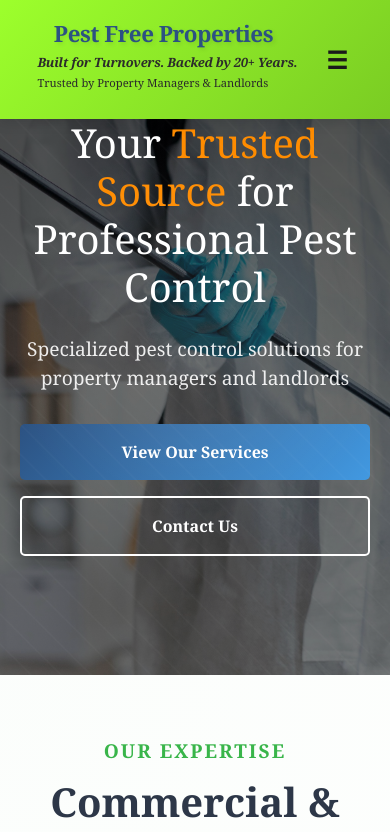
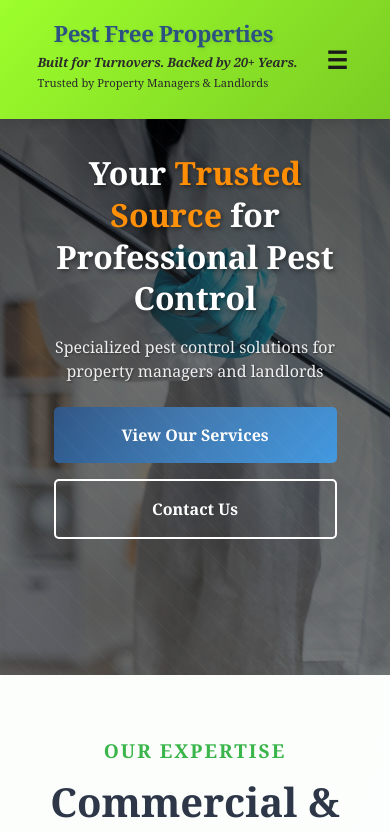
Before and after one commit to JediMasterBordeaux/PestFreeproperties, a React (Vite) app: page / in a window 390 px wide. Shown: the top 832 px of the page. Built offline with nearby package versions, Linux system fonts and the light colour scheme.

Commit message:
Fix: Hero section text cutoff and responsiveness improvements

```diff
--- a/src/Styles/text_over_img_styles.scss
+++ b/src/Styles/text_over_img_styles.scss
@@ -1,69 +1,85 @@
 .hero-section {
   position: relative;
   width: 100%;
-  height: 80vh;
+  min-height: 80vh;
   overflow: hidden;
   padding-top: env(safe-area-inset-top);
+  background-size: cover;
+  background-position: center;
+  display: flex;
+  align-items: center;
+  justify-content: center;
 
-  .hero-image {
-    width: 100%;
-    height: 100%;
-    object-fit: cover;
-    filter: brightness(0.7);
+  &::before {
+    content: '';
+    position: absolute;
+    top: 0;
+    left: 0;
+    right: 0;
+    bottom: 0;
+    background: rgba(0, 0, 0, 0.5);
+    z-index: 1;
   }
 
-  .hero-text {
-    position: absolute;
-    top: 50%;
-    left: 50%;
-    transform: translate(-50%, -50%);
+  .hero-content {
+    position: relative;
+    z-index: 2;
     text-align: center;
     color: white;
     width: 90%;
     max-width: 1200px;
-    z-index: 2;
-    padding-top: 3rem;
+    padding: 2rem;
+    margin-top: 4rem;
 
     h1 {
-      font-size: 4rem;
+      font-size: clamp(2rem, 5vw, 4rem);
       font-weight: 700;
-      margin-bottom: 1rem;
-      line-height: 1.2;
+      margin-bottom: 1.5rem;
+      line-height: 1.3;
       text-shadow: 2px 2px 4px rgba(0, 0, 0, 0.5);
     }
 
-    h2 {
-      font-size: 2.5rem;
-      font-weight: 500;
+    .hero-subtitle {
+      font-size: clamp(1rem, 3vw, 1.25rem);
       margin-bottom: 2rem;
-      text-shadow: 2px 2px 4px rgba(0, 0, 0, 0.5);
+      text-shadow: 1px 1px 2px rgba(0, 0, 0, 0.5);
+      max-width: 800px;
+      margin-left: auto;
+      margin-right: auto;
     }
 
-    p {
-      font-size: 1.25rem;
-      margin-bottom: 2rem;
-      text-shadow: 1px 1px 2px rgba(0, 0, 0, 0.5);
+    .hero-buttons {
+      display: flex;
+      gap: 1rem;
+      justify-content: center;
+      flex-wrap: wrap;
     }
   }
 }
 
+.trusted-source-text-styles {
+  color: #ff8c00;
+  display: inline;
+  white-space: normal;
+  word-wrap: break-word;
+}
+
 @media (max-width: 768px) {
   .hero-section {
-    height: 70vh;
+    min-height: 70vh;
 
-    .hero-text {
-      padding-top: 5rem;
+    .hero-content {
+      margin-top: 2rem;
+      padding: 1.5rem;
 
-      h1 {
-        font-size: 2.5rem;
-      }
+      .hero-buttons {
+        flex-direction: column;
+        align-items: center;
 
-      h2 {
-        font-size: 1.8rem;
-      }
-
-      p {
-        font-size: 1rem;
+        a {
+          width: 100%;
+          max-width: 300px;
+        }
       }
     }
   }
@@ -71,24 +87,18 @@
 
 @media (max-width: 480px) {
   .hero-section {
-    height: 60vh;
+    min-height: 60vh;
 
-    .hero-text {
-      padding-top: 6rem;
+    .hero-content {
+      margin-top: 1rem;
+      padding: 1rem;
 
       h1 {
-        font-size: 2rem;
-        margin-bottom: 0.5rem;
-      }
-
-      h2 {
-        font-size: 1.4rem;
         margin-bottom: 1rem;
       }
 
-      p {
-        font-size: 0.9rem;
-        margin-bottom: 1rem;
+      .hero-subtitle {
+        margin-bottom: 1.5rem;
       }
     }
   }
@@ -97,8 +107,10 @@
 /* iOS Safari specific adjustments */
 @supports (-webkit-touch-callout: none) {
   .hero-section {
-    .hero-text {
-      padding-top: calc(6rem + env(safe-area-inset-top));
+    padding-top: max(env(safe-area-inset-top), 60px);
+
+    .hero-content {
+      padding-top: env(safe-area-inset-top);
     }
   }
 }
```
